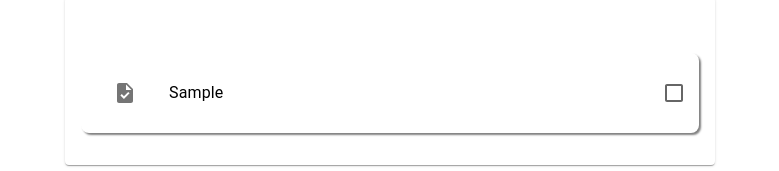
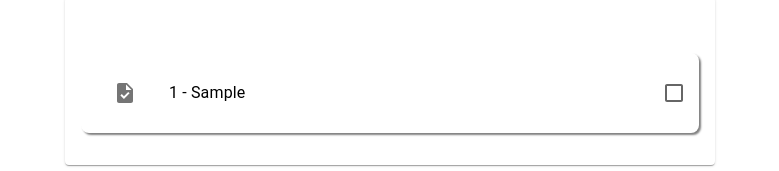
Before and after one commit to guilhXavier/todo-app, a React (Vite) app: page / in a window 1280 px wide. Both pictures are taken after typing "Sample" into the empty fields and a click on the button "ADICIONAR". Shown: the part 349-520 px from the top of the page, without its empty margins (250-1029 px from the left). Built offline with nearby package versions, Linux system fonts and the light colour scheme.

Commit message:
feat: add count

```diff
--- a/src/components/ToDoItem.tsx
+++ b/src/components/ToDoItem.tsx
@@ -32,7 +32,10 @@ export const ToDoItem: React.FC<ToDoItemProps> = ({ toDo, onChange }) => (
       <ListItemIcon>
         <TaskIcon />
       </ListItemIcon>
-      <ListItemText sx={{ color: "black" }} primary={toDo.title} />
+      <ListItemText
+        sx={{ color: "black" }}
+        primary={`${toDo.id + 1} - ${toDo.title}`}
+      />
     </ListItemButton>
   </ListItem>
 );
```
